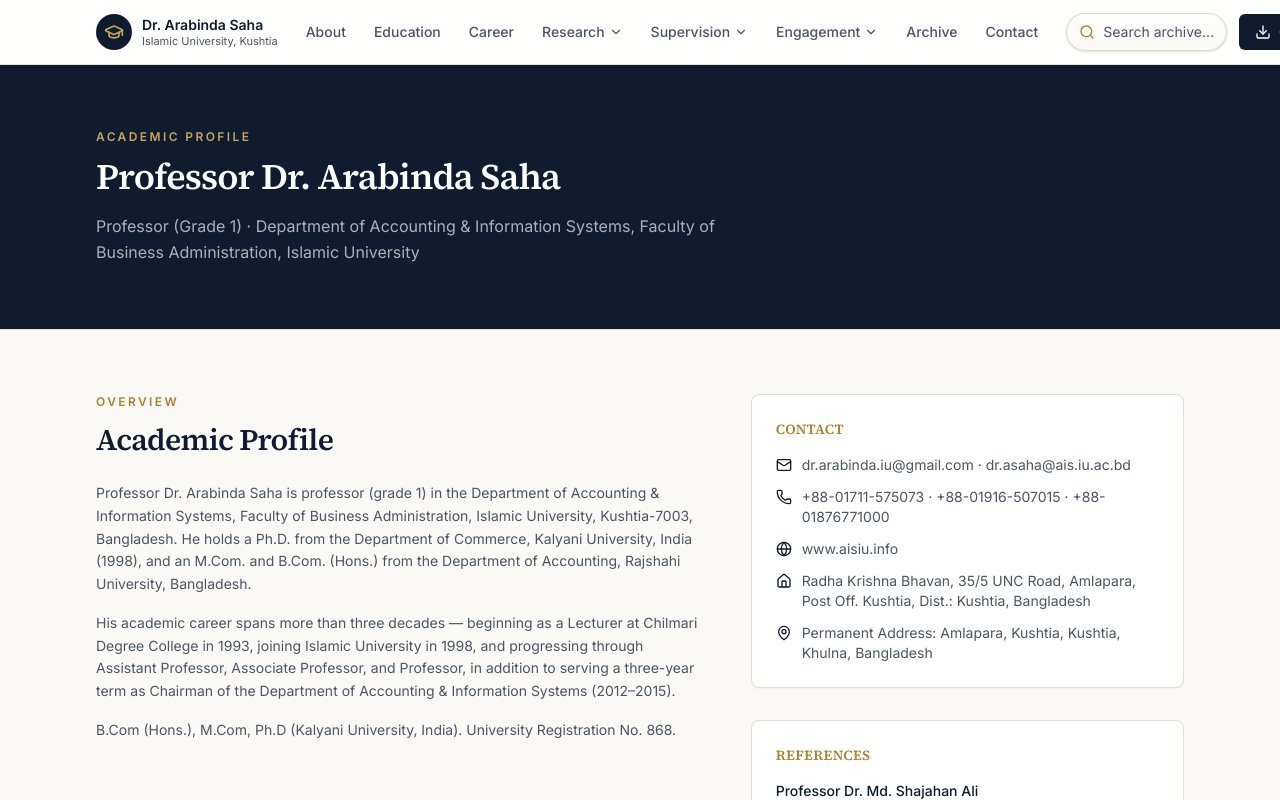
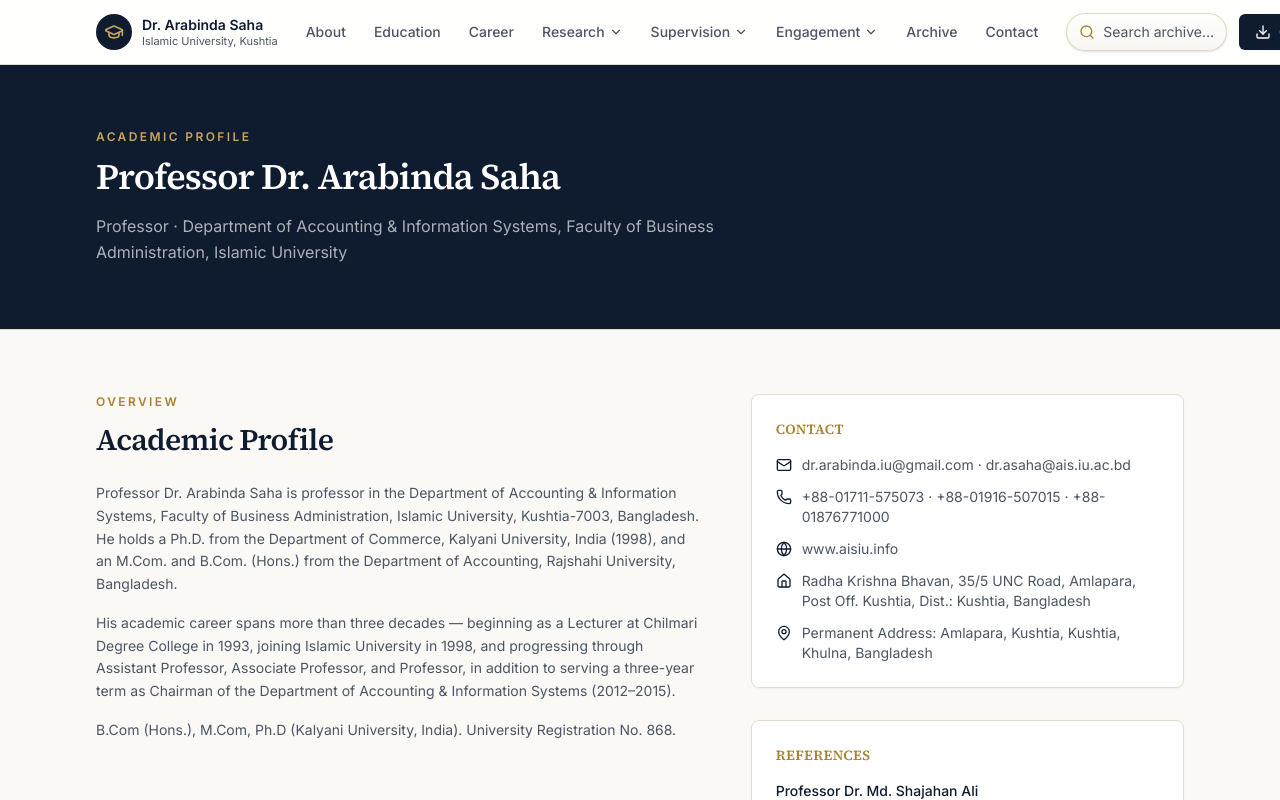
Before and after one commit to sakibkst/arabinda_saha_portfolio, a Next.js app: page /about in a window 1280 px wide. Shown: the top 800 px of the page. Built offline with nearby package versions, Linux system fonts and the light colour scheme.

Commit message:
Simplify professor status from 'Professor (Grade 1)' to 'Professor'

```diff
--- a/src/data/professor.ts
+++ b/src/data/professor.ts
@@ -6,7 +6,7 @@
 export const professor = {
   name: "Professor Dr. Arabinda Saha",
   shortName: "Dr. Arabinda Saha",
-  status: "Professor (Grade 1)",
+  status: "Professor",
   department: "Department of Accounting & Information Systems",
   faculty: "Faculty of Business Administration",
   university: "Islamic University",
```
